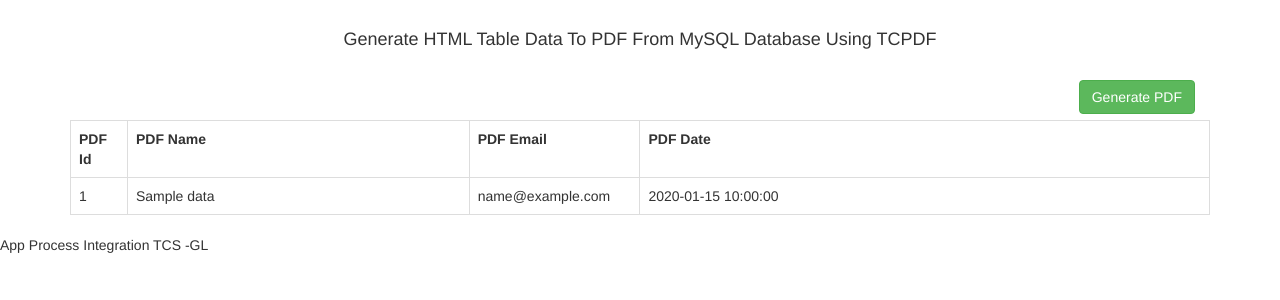
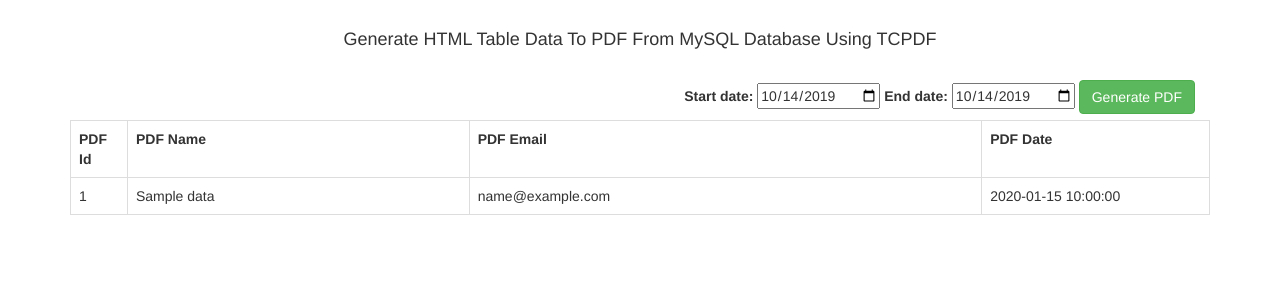
Before and after one commit to JoaoL-Bevenho/git-joao-php, a PHP site: page / in a window 1280 px wide. Shown: the top 300 px of the page. Run offline with PHP 8.4, Linux system fonts and the light colour scheme; tables that the repository leaves empty or names only in its code hold one stand-in row (values such as "Sample post").

Commit message:
prj built

```diff
--- a/pdf-html-table/index.php
+++ b/pdf-html-table/index.php
@@ -5,6 +5,24 @@
 		$output = '';
 		$conn = mysqli_connect('localhost', 'root', 'drfsew@', 'pdfcreator');
 		$sql = "SELECT * FROM pdfcreator.pdf_data ORDER BY pdf_data.pdf_id ASC";
+		$result = mysqli_query($conn, $sql);
+		while($row = mysqli_fetch_array($result))
+		{
+			$output .= '<tr>
+			<td>'.$row["pdf_id"].'</td>
+			<td>'.$row["pdf_name"].'</td>
+			<td>'.$row["pdf_email"].'</td>
+			<td>'.$row["pdf_date"].'</td>
+			</tr>';
+		}
+		return $output;
+	}
+
+	function fetch_data_between($pdf_start, $pdf_end)
+	{
+		$output = '';
+		$conn = mysqli_connect('localhost', 'root', 'drfsew@', 'pdfcreator');
+		$sql = "SELECT * FROM pdfcreator.pdf_data WHERE pdf_data.pdf_date BETWEEN '".$pdf_start."' AND '".$pdf_end."' ORDER BY pdf_data.pdf_id ASC";
 		$result = mysqli_query($conn, $sql);
 		while($row = mysqli_fetch_array($result))
 		{
@@ -44,12 +62,26 @@
 		<tr>
 		<th width="5%">PDF Id</th>
 		<th width="30%">PDF Name</th>
-		<th width="15%">PDF Email</th>
-		<th width="50%">PDF Date</th>
+		<th width="45%">PDF Email</th>
+		<th width="20%">PDF Date</th>
 		</tr>';
-		$content .= fetch_data();
+		if((isset($_POST["pdf-start"])) && (isset($_POST["pdf-end"])))
+		{
+			echo '<script type="text/javascript">console.log("1");</script>';
+			if(($_POST["pdf-start"]!=$_POST["pdf-end"]))
+			{
+				echo '<script type="text/javascript">console.log("2");</script>';
+				$content .= fetch_data_between($_POST["pdf-start"], $_POST["pdf-end"]);
+			}
+		}
+		else
+		{
+			echo '<script type="text/javascript">console.log("3");</script>';
+			$content .= fetch_data();
+		}
 		$content .= '</table>';
 		$obj_pdf->writeHTML($content);
+		ob_end_clean();
 		$obj_pdf->Output('pdfphp-file.pdf', 'I');
 	}
 ?>
@@ -67,6 +99,10 @@
 			<div class="table-responsive">
 				<div class="col-md-12" align="right">
 					<form method="post">
+						<label for="start">Start date:</label>
+						<input type="date" id="pdf-start" name="pdf-start" value="<?php echo date('Y-m-d'); ?>" min="2010-01-01">
+						<label for="start">End date:</label>
+						<input type="date" id="pdf-end" name="pdf-end" value="<?php echo date('Y-m-d'); ?>" min="2010-01-01">
 						<input type="submit" name="generate_pdf" class="btn btn-success" value="Generate PDF" />
 					</form>
 				</div>
@@ -76,14 +112,16 @@
 					<tr>
 						<th width="5%">PDF Id</th>
 						<th width="30%">PDF Name</th>
-						<th width="15%">PDF Email</th>
-						<th width="50%">PDF Date</th>
+						<th width="45%">PDF Email</th>
+						<th width="20%">PDF Date</th>
 					</tr>
 					<?php echo fetch_data(); ?>
 				</table>
 			</div>
 		</div>
 	</body>
+	<script type="text/javascript">
+		console.log(document.getElementById('pdf-start').value);
+		console.log(document.getElementById('pdf-end').value);
+	</script>
 </html>
-
-App Process Integration TCS -GL
```
